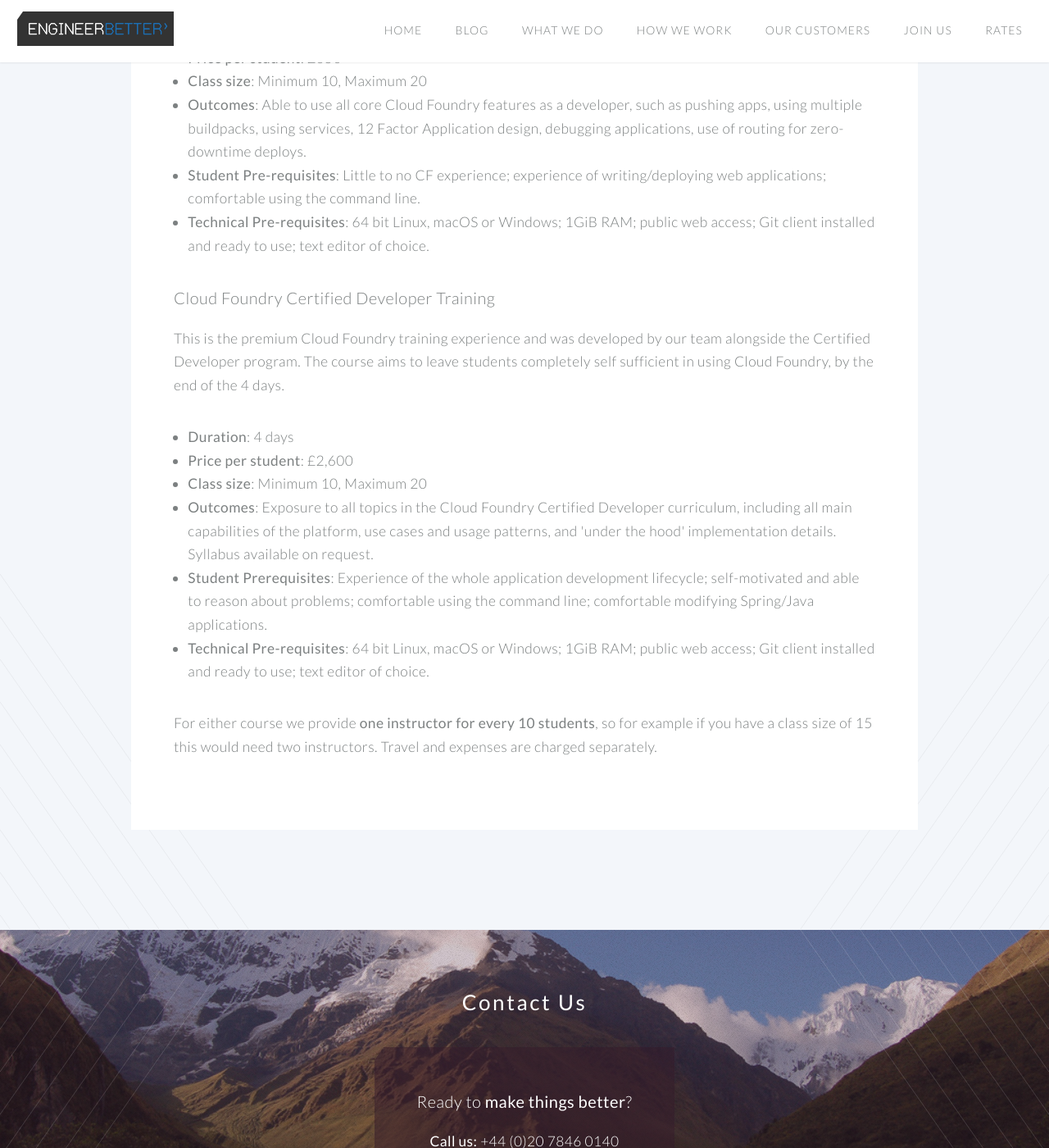
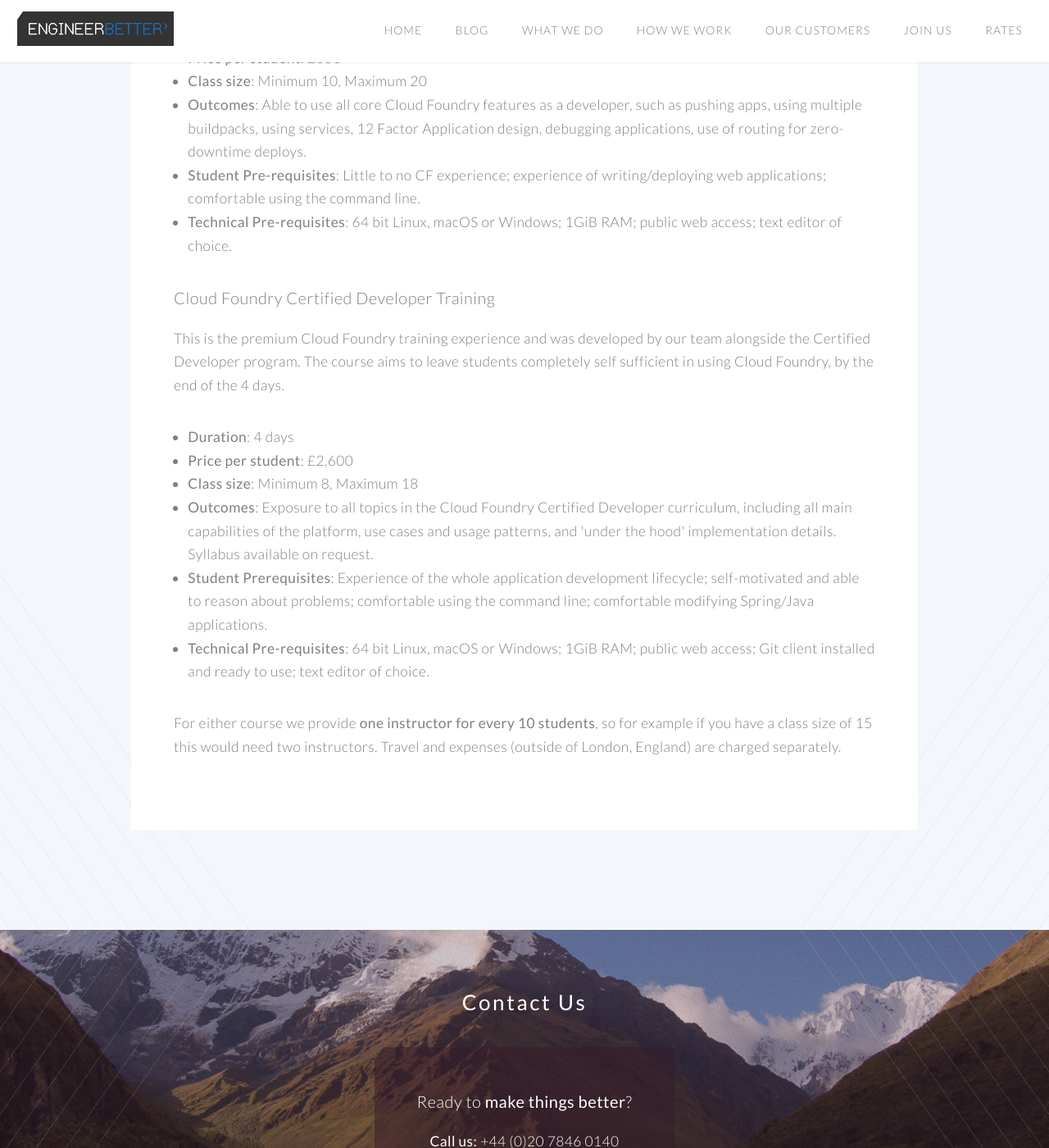
Before and after one commit to DanielJonesEB/engineerbetter.com, a Jekyll site: the page built from training.html, in a window 1280 px wide and 1400 px high, scrolled down 801 px. Shown: the whole window at 82% size. Built offline with Jekyll 4.4.1, drawn with Linux system fonts in a browser that asks for light colours.

Commit message:
update training requirements

```diff
--- a/training.html
+++ b/training.html
@@ -39,7 +39,7 @@
                   <li><b>Outcomes</b>: Able to use all core Cloud Foundry features as a developer, such as pushing apps, using multiple buildpacks, using services, 12 Factor Application design,
                     debugging applications, use of routing for zero-downtime deploys.</li>
                   <li><b>Student Pre-requisites</b>: Little to no CF experience; experience of writing/deploying web applications; comfortable using the command line.</li>
-                  <li><b>Technical Pre-requisites</b>: 64 bit Linux, macOS or Windows; 1GiB RAM; public web access; Git client installed and ready to use; text editor of choice.</li>
+                  <li><b>Technical Pre-requisites</b>: 64 bit Linux, macOS or Windows; 1GiB RAM; public web access; text editor of choice.</li>
                 </ul>
             </div>
 
@@ -52,7 +52,7 @@
                 <ul>
                   <li><b>Duration</b>: 4 days</li>
                   <li><b>Price per student</b>: £2,600</li>
-                  <li><b>Class size</b>: Minimum 10, Maximum 20</li>
+                  <li><b>Class size</b>: Minimum 8, Maximum 18</li>
                   <li><b>Outcomes</b>: Exposure to all topics in the Cloud Foundry Certified Developer curriculum, including all main capabilities
                     of the platform, use cases and usage patterns, and 'under the hood' implementation details. Syllabus available on request.</li>
                   <li><b>Student Prerequisites</b>: Experience of the whole application development lifecycle; self-motivated and able to reason about
@@ -61,7 +61,7 @@
                     Git client installed and ready to use; text editor of choice.</li>
                 </ul>
                 <p>
-                For either course we provide <b>one instructor for every 10 students</b>, so for example if you have a class size of 15 this would need two instructors. Travel and expenses are charged separately.
+                For either course we provide <b>one instructor for every 10 students</b>, so for example if you have a class size of 15 this would need two instructors. Travel and expenses (outside of London, England) are charged separately.
                 </p>
             </div>
 
```
